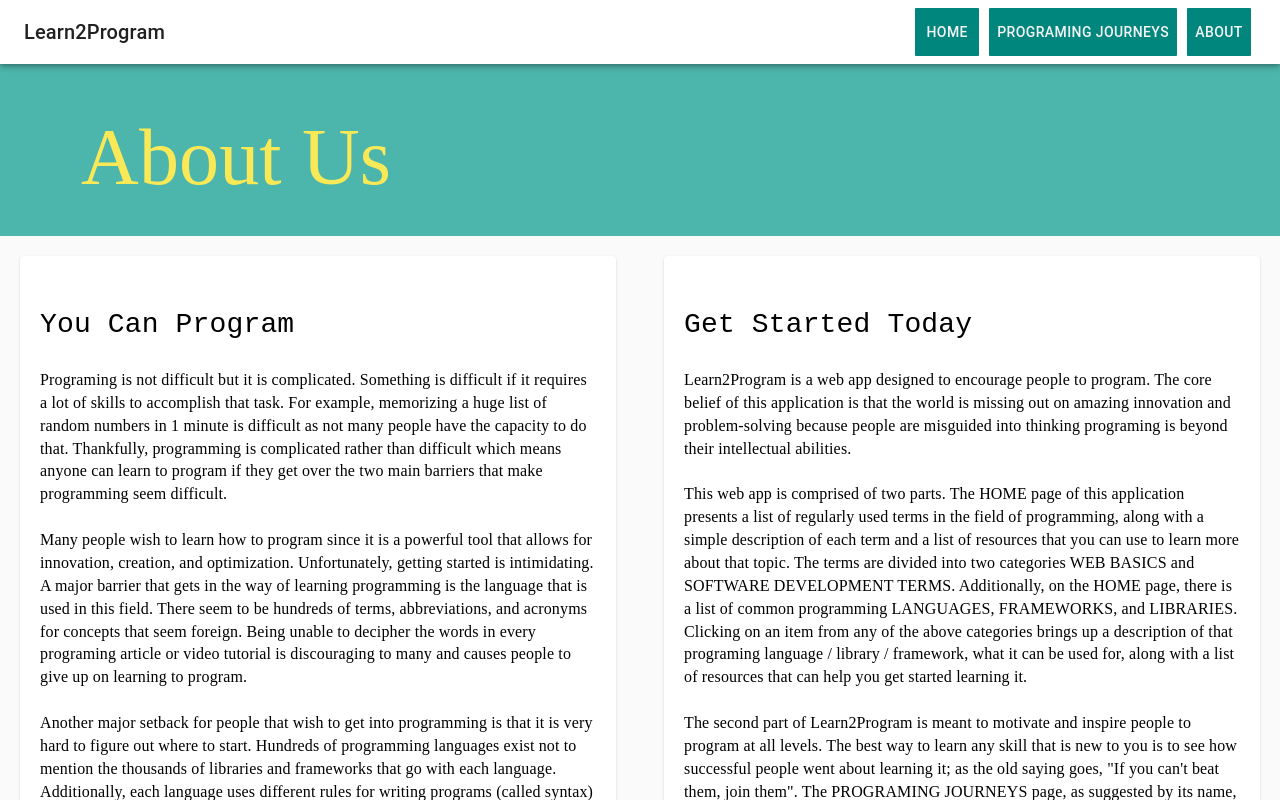
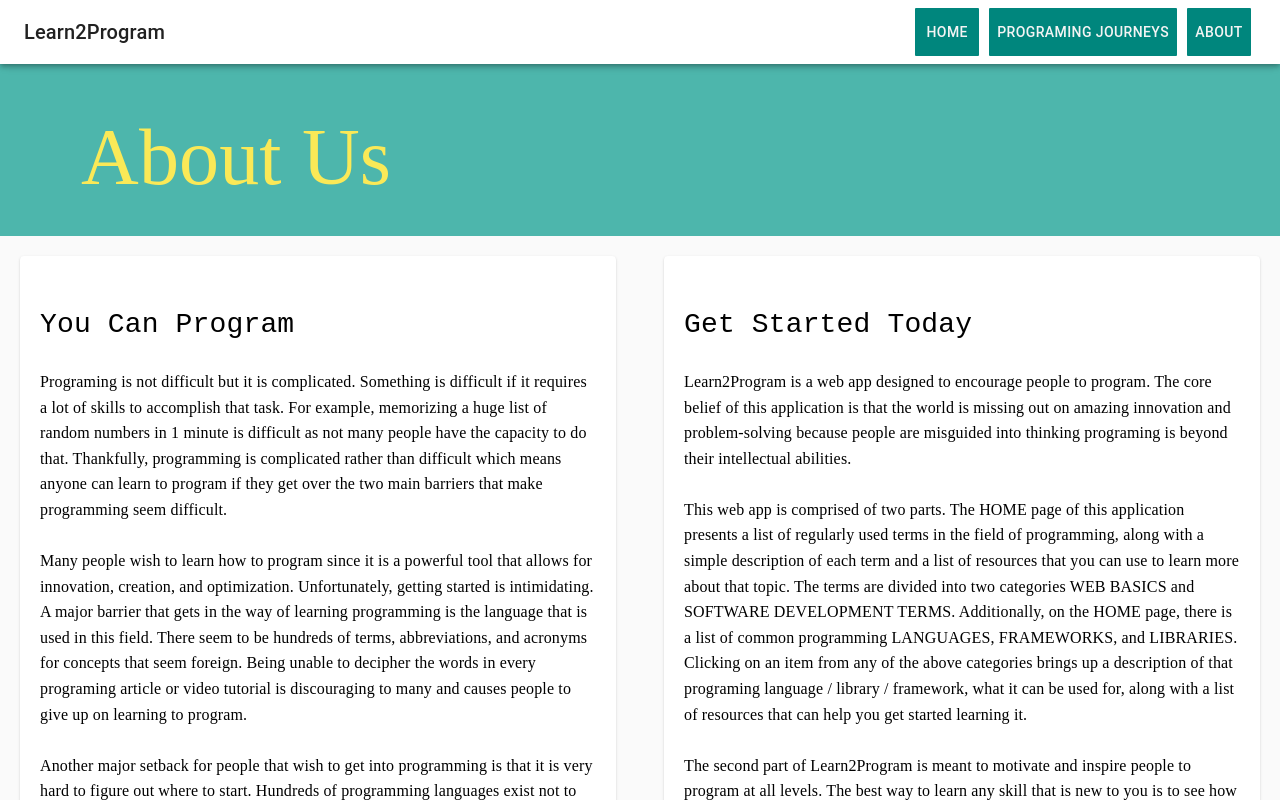
Before and after one commit to kristina-arezina/terms-2-program, a React (Create React App) app: page / in a window 1280 px wide. Both pictures are taken after a click on the button "ABOUT". Shown: the top 800 px of the page. Built offline with nearby package versions, Linux system fonts and the light colour scheme.

Commit message:
added larger line spacing property

```diff
--- a/src/components/About/About.js
+++ b/src/components/About/About.js
@@ -29,7 +29,7 @@ function About(){
                             }}
                             >You Can Program</h1>
                             <p style={{
-                                fontFamily:"century gothic", fontSize:16,
+                                fontFamily:"century gothic", fontSize:16,lineHeight: 1.6
                             }}
                             >
                                 Programing is not difficult but it is complicated. Something is difficult if it requires a lot of skills to accomplish that task. For example, memorizing a huge list of random numbers in 1 minute is difficult as not many people have the capacity to do that. Thankfully, programming is complicated rather than difficult which means anyone can learn to program if they get over the two main barriers that make programming seem difficult.<br/><br/>
@@ -61,7 +61,7 @@ function About(){
                                 fontWeight: "normal"
                             }}>Get Started Today</h1>
                             <p style={{
-                                fontFamily:"century gothic", fontSize:16,
+                                fontFamily:"century gothic", fontSize:16, lineHeight: 1.6
 
                             }}
                             >
```
